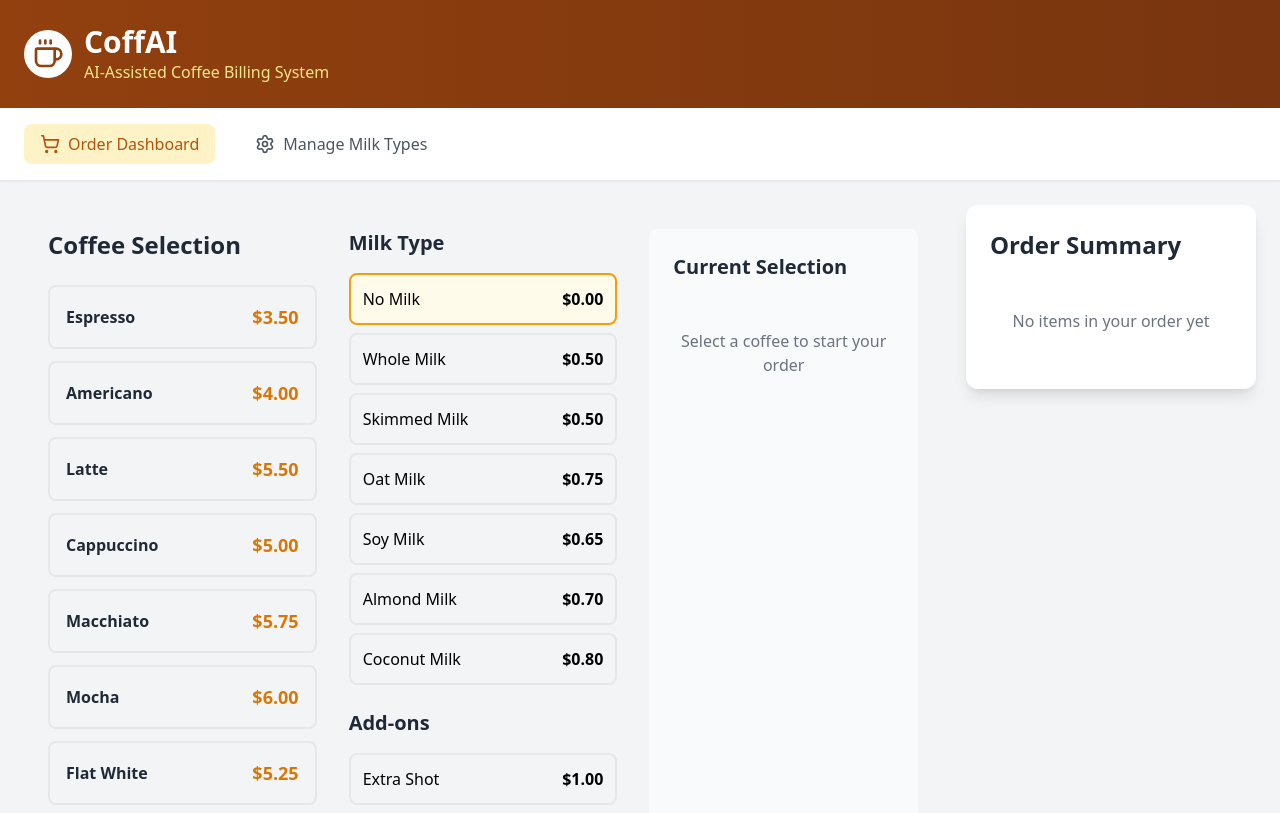
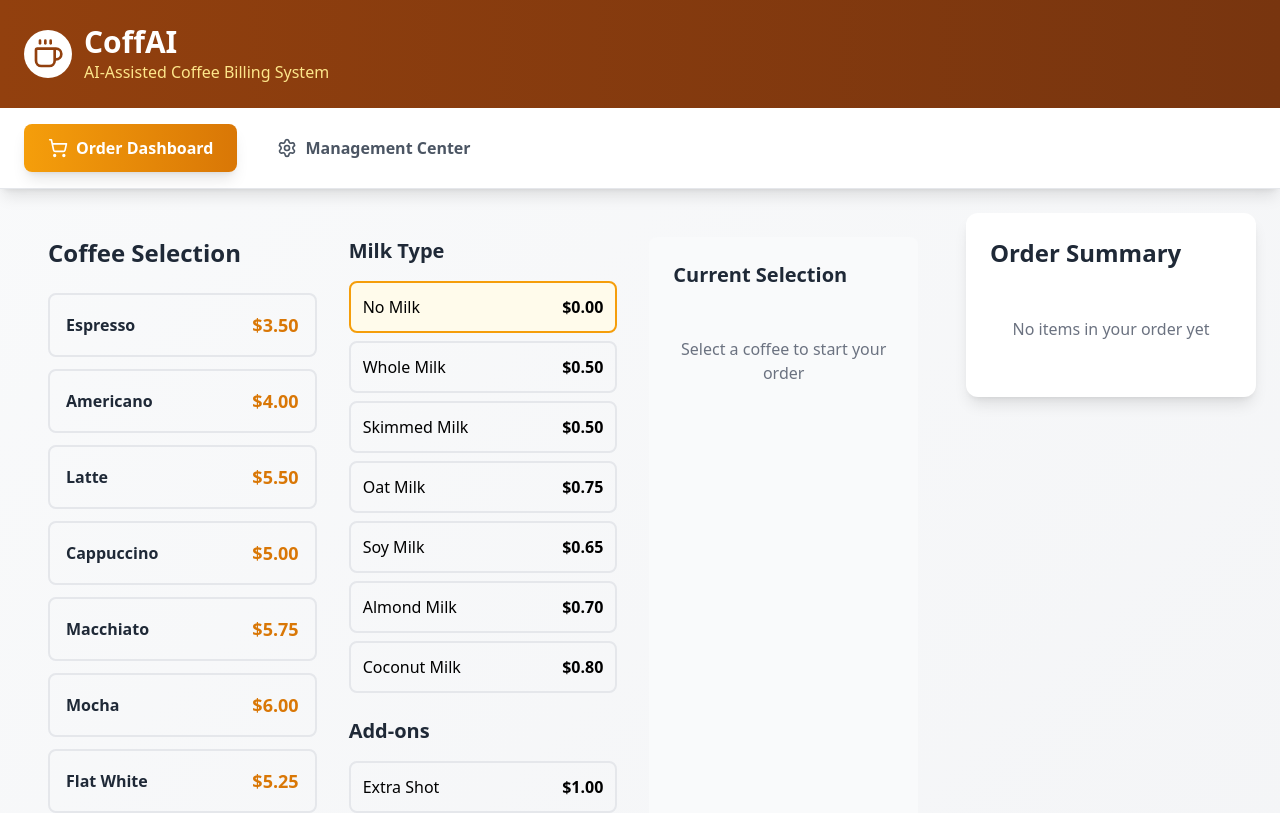
Before and after one commit to KanishJebaMathewM/CoffAI_Billing_System, a React (Vite) app: page / in a window 1280 px wide. Shown: the top 813 px of the page. Built offline with nearby package versions, Linux system fonts and the light colour scheme.

Commit message:
Update navigation button and enhance header styling
cgen-e876c01394df4b20a3ecde0d56c3dbad

```diff
--- a/src/App.tsx
+++ b/src/App.tsx
@@ -99,31 +99,35 @@ function App() {
   }
 
   return (
-    <div className="min-h-screen bg-gray-100">
+    <div className="min-h-screen bg-gradient-to-br from-gray-50 to-gray-100">
       <Header />
 
       {/* Navigation */}
-      <div className="bg-white shadow-sm border-b">
+      <div className="bg-white shadow-lg border-b">
         <div className="max-w-7xl mx-auto px-6 py-4">
           <div className="flex items-center justify-between">
-            <div className="flex space-x-6">
+            <div className="flex space-x-4">
               <button
                 onClick={() => setCurrentView('dashboard')}
-                className={`flex items-center space-x-2 px-4 py-2 rounded-lg transition-colors ${
+                className={`flex items-center space-x-2 px-6 py-3 rounded-lg font-semibold transition-all ${
                   currentView === 'dashboard'
-                    ? 'bg-amber-100 text-amber-700'
-                    : 'text-gray-600 hover:text-amber-600'
+                    ? 'bg-gradient-to-r from-amber-500 to-amber-600 text-white shadow-lg'
+                    : 'text-gray-600 hover:text-amber-600 hover:bg-amber-50'
                 }`}
               >
                 <ShoppingCart className="h-5 w-5" />
                 <span>Order Dashboard</span>
               </button>
               <button
-                onClick={() => setCurrentView('manage-milk')}
-                className="flex items-center space-x-2 px-4 py-2 rounded-lg text-gray-600 hover:text-amber-600 transition-colors"
+                onClick={() => setCurrentView('manage')}
+                className={`flex items-center space-x-2 px-6 py-3 rounded-lg font-semibold transition-all ${
+                  currentView === 'manage'
+                    ? 'bg-gradient-to-r from-amber-500 to-amber-600 text-white shadow-lg'
+                    : 'text-gray-600 hover:text-amber-600 hover:bg-amber-50'
+                }`}
               >
                 <Settings className="h-5 w-5" />
-                <span>Manage Milk Types</span>
+                <span>Management Center</span>
               </button>
             </div>
 
```
